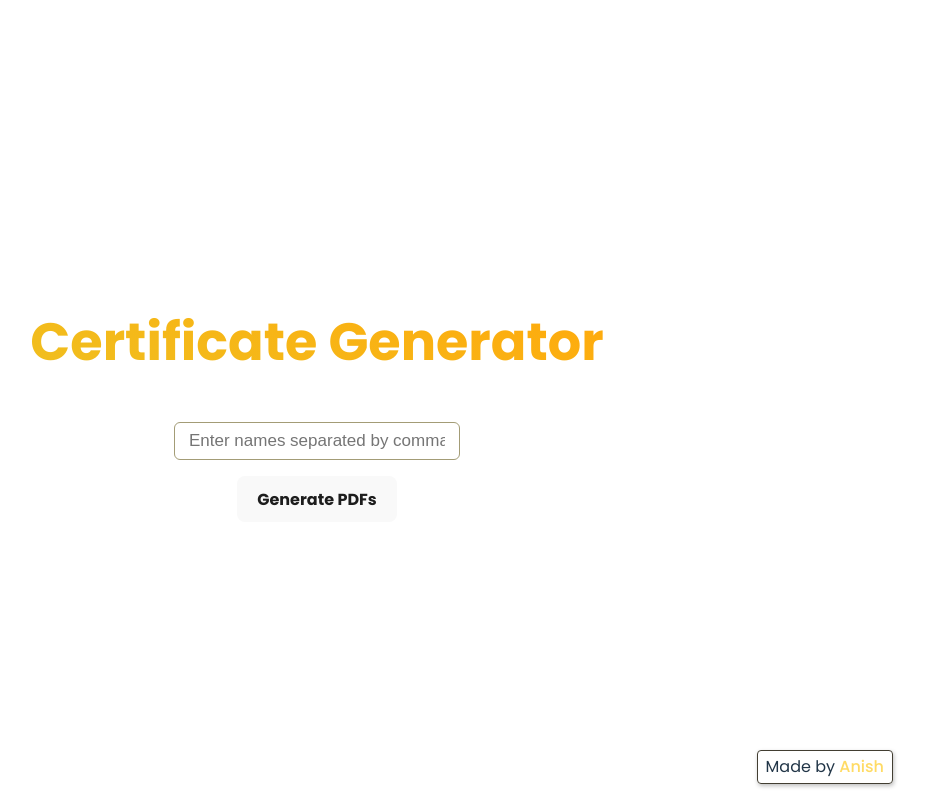
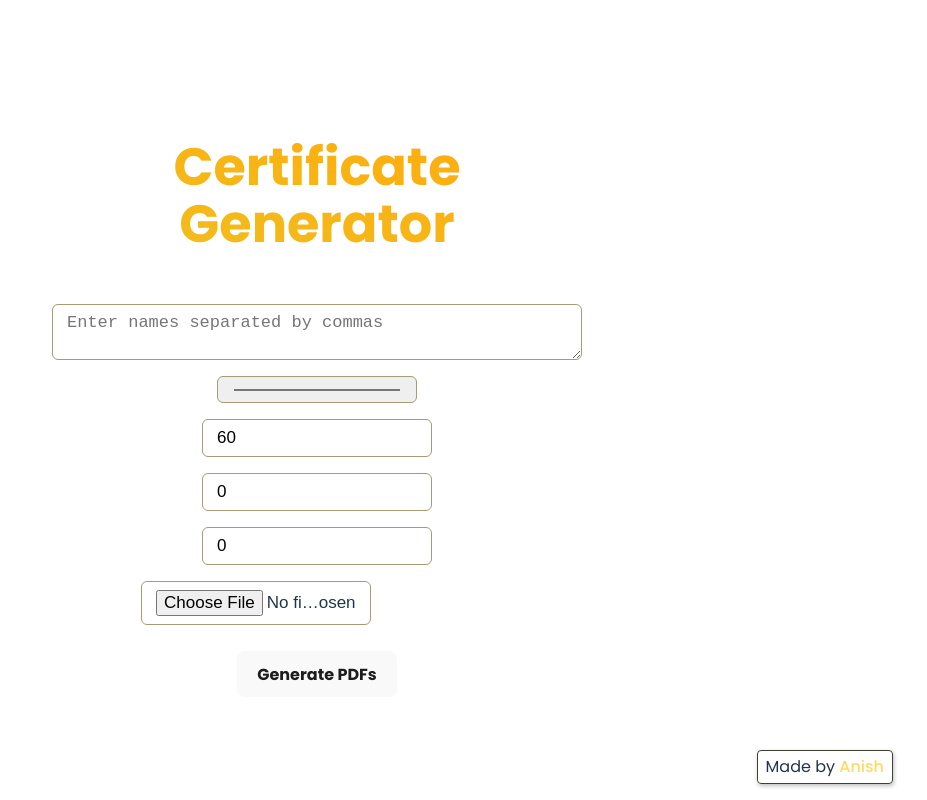
Before and after one commit to Xeven777/certificate-gen, a React (Vite) app: page / in a window 1280 px wide. Shown: the whole page, without its empty margins (323-1250 px from the left). Built offline with nearby package versions, Linux system fonts and the light colour scheme.

Commit message:
add new features

```diff
--- a/src/BatchGen.jsx
+++ b/src/BatchGen.jsx
@@ -1,26 +1,37 @@
+import { useState } from "react";
 import { PDFDocument, rgb } from "pdf-lib";
 import { saveAs } from "file-saver";
 import fontkit from "@pdf-lib/fontkit";
-import { useState } from "react";
 
 export const BatchGen = () => {
   const [userNames, setUserNames] = useState("");
+  const [textColor, setTextColor] = useState("#93760E");
+  const [fontSize, setFontSize] = useState(60);
+  const [xOffset, setXOffset] = useState(0);
+  const [yOffset, setYOffset] = useState(0);
+  const [progress, setProgress] = useState(0);
+  const [error, setError] = useState("");
+  const [templateFile, setTemplateFile] = useState(null);
+
   const fontUrl = "/DancingScript-Variable.ttf";
 
   const capitalize = (str, lower = false) =>
     (lower ? str.toLowerCase() : str).replace(/(?:^|\s|["'([{])+\S/g, (match) =>
-      match.toUpperCase(),
+      match.toUpperCase()
     );
 
   const generatePDF = async (name) => {
+    try {
       let nameLength = name.length;
-    if (nameLength > 30)
-      return alert("Name too long. Retry with a shorter name");
+      if (nameLength > 30) {
+        throw new Error("Name too long. Retry with a shorter name");
+      }
+
       const fontBytes = await fetch(fontUrl).then((res) => res.arrayBuffer());
-    const existingPdfBytes = await fetch("./certificate1.pdf").then((res) =>
-      res.arrayBuffer(),
-    );
-    const fontSize = nameLength > 20 ? 48 : 60;
+      const existingPdfBytes = templateFile
+        ? await templateFile.arrayBuffer()
+        : await fetch("./certificate1.pdf").then((res) => res.arrayBuffer());
+
       const pdfDoc = await PDFDocument.load(existingPdfBytes);
       pdfDoc.registerFontkit(fontkit);
       const pages = pdfDoc.getPages();
@@ -33,53 +44,106 @@ export const BatchGen = () => {
       const pageHeight = pageSize.height;
 
       firstPage.drawText(name, {
-      x: pageWidth / 2 - textWidth / 2,
-      y: pageHeight / 2 - textHeight / 2,
+        x: pageWidth / 2 - textWidth / 2 + xOffset,
+        y: pageHeight / 2 - textHeight / 2 + yOffset,
         size: fontSize,
         font: customFont,
-      color: rgb(0.576, 0.463, 0.008),
+        color: rgb(
+          ...textColor.match(/\w\w/g).map((c) => parseInt(c, 16) / 255)
+        ),
       });
 
       const pdfBytes = await pdfDoc.save();
-    console.log("Done creating");
-
-    var file = new File(
+      const file = new File(
         [pdfBytes],
         `${name}-Certificate-${(Math.random() * 1000000).toPrecision(6)}.pdf`,
         {
           type: "application/pdf;charset=utf-8",
-      },
+        }
       );
       saveAs(file);
+    } catch (err) {
+      setError(err.message);
+    }
   };
 
-  const handleSubmit = () => {
+  const handleSubmit = async () => {
     const names = userNames
       .split(",")
       .map((name) => capitalize(name.replace(/"/g, "").trim()));
 
     if (names.length > 0 && names[0] !== "") {
-      names.forEach((name) => {
-        generatePDF(name);
-      });
+      setProgress(0);
+      setError("");
+      for (let i = 0; i < names.length; i++) {
+        await generatePDF(names[i]);
+        setProgress(((i + 1) / names.length) * 100);
+      }
     } else {
-      alert("Enter at least one name correctly");
+      setError("Enter at least one name correctly");
+    }
+  };
+
+  const handleTemplateUpload = (e) => {
+    const file = e.target.files[0];
+    if (file && file.type === "application/pdf") {
+      setTemplateFile(file);
+    } else {
+      setError("Please upload a valid PDF file");
     }
   };
 
   return (
     <div className="Gen">
       <h1>Certificate Generator</h1>
-      <input
-        type="text"
-        id="names"
+
+      <textarea
         placeholder="Enter names separated by commas"
         value={userNames}
         onChange={(e) => setUserNames(e.target.value)}
       />
-      <button id="submitBtn" onClick={handleSubmit}>
-        Generate PDFs
-      </button>
+
+      <input
+        type="color"
+        value={textColor}
+        onChange={(e) => setTextColor(e.target.value)}
+      />
+
+      <input
+        type="number"
+        placeholder="Font Size"
+        value={fontSize}
+        onChange={(e) => setFontSize(parseInt(e.target.value))}
+      />
+
+      <input
+        type="number"
+        placeholder="X Offset"
+        value={xOffset}
+        onChange={(e) => setXOffset(parseInt(e.target.value))}
+      />
+
+      <input
+        type="number"
+        placeholder="Y Offset"
+        value={yOffset}
+        onChange={(e) => setYOffset(parseInt(e.target.value))}
+      />
+
+      <div className="file-upload">
+        <input type="file" accept=".pdf" onChange={handleTemplateUpload} />
+        {templateFile && <span>{templateFile.name}</span>}
+      </div>
+
+      <button onClick={handleSubmit}>Generate PDFs</button>
+
+      {progress > 0 && (
+        <div className="progress-bar">
+          <div className="progress" style={{ width: `${progress}%` }} />
+        </div>
+      )}
+
+      {error && <div className="error-message">{error}</div>}
     </div>
   );
 };
--- a/src/index.css
+++ b/src/index.css
@@ -17,6 +17,7 @@ a {
   color: #ffdb64;
   text-decoration: inherit;
 }
+
 a:hover {
   color: #f2e753;
 }
@@ -28,6 +29,7 @@ body {
   place-items: center;
   min-height: 100vh;
 }
+
 #root {
   width: 100%;
   min-height: 100vh;
@@ -35,9 +37,17 @@ body {
   align-items: center;
   justify-content: center;
 }
+
 h1 {
   font-size: 3.2em;
   line-height: 1.1;
+  background: linear-gradient(20deg, #f0bf1f 0%, #ffaa0c 100%);
+  font-size: clamp(2.3rem, 4.1vw, 3.7rem);
+  text-align: center;
+  -webkit-background-clip: text;
+  background-clip: text;
+  -webkit-text-fill-color: transparent;
+  color: transparent;
 }
 
 button {
@@ -52,9 +62,11 @@ button {
   cursor: pointer;
   transition: border-color 0.25s;
 }
+
 button:hover {
   border-color: #ffdb64;
 }
+
 button:focus,
 button:focus-visible {
   outline: 4px auto -webkit-focus-ring-color;
@@ -94,20 +106,49 @@ footer {
   justify-content: center;
   width: 100%;
   gap: 1em;
+  max-width: 500px;
+  margin: 0 auto;
+  padding: 20px;
 }
-h1 {
-  background: linear-gradient(20deg, #f0bf1f 0%, #ffaa0c 100%);
-  font-size: clamp(2.3rem, 4.1vw, 3.7rem);
-  text-align: center;
-  -webkit-background-clip: text;
-  background-clip: text;
-  -webkit-text-fill-color: transparent;
-  color: transparent;
-}
-input {
+
+input,
+textarea {
   font-size: 17px;
   width: clamp(200px, 20%, 300px);
   padding: 8px 14px;
   border-radius: 6px;
   border: solid 1px #a39c76;
 }
+
+textarea {
+  width: 100%;
+  resize: vertical;
+}
+
+.file-upload {
+  margin-bottom: 10px;
+}
+
+.progress-bar {
+  width: 100%;
+  height: 20px;
+  background-color: #f0f0f0;
+  border-radius: 5px;
+  overflow: hidden;
+  margin-top: 10px;
+}
+
+.progress {
+  height: 100%;
+  background-color: #28a745;
+  transition: width 0.3s ease-in-out;
+}
+
+.error-message {
+  margin-top: 10px;
+  padding: 10px;
+  background-color: #f8d7da;
+  color: #721c24;
+  border-radius: 5px;
+  width: 100%;
+}
```
Also changed, not shown: package.json (+6 -2 lines), 1 other file (tests, documents, lock files or other folders). Lines whose indentation alone changed are shown as unchanged.
